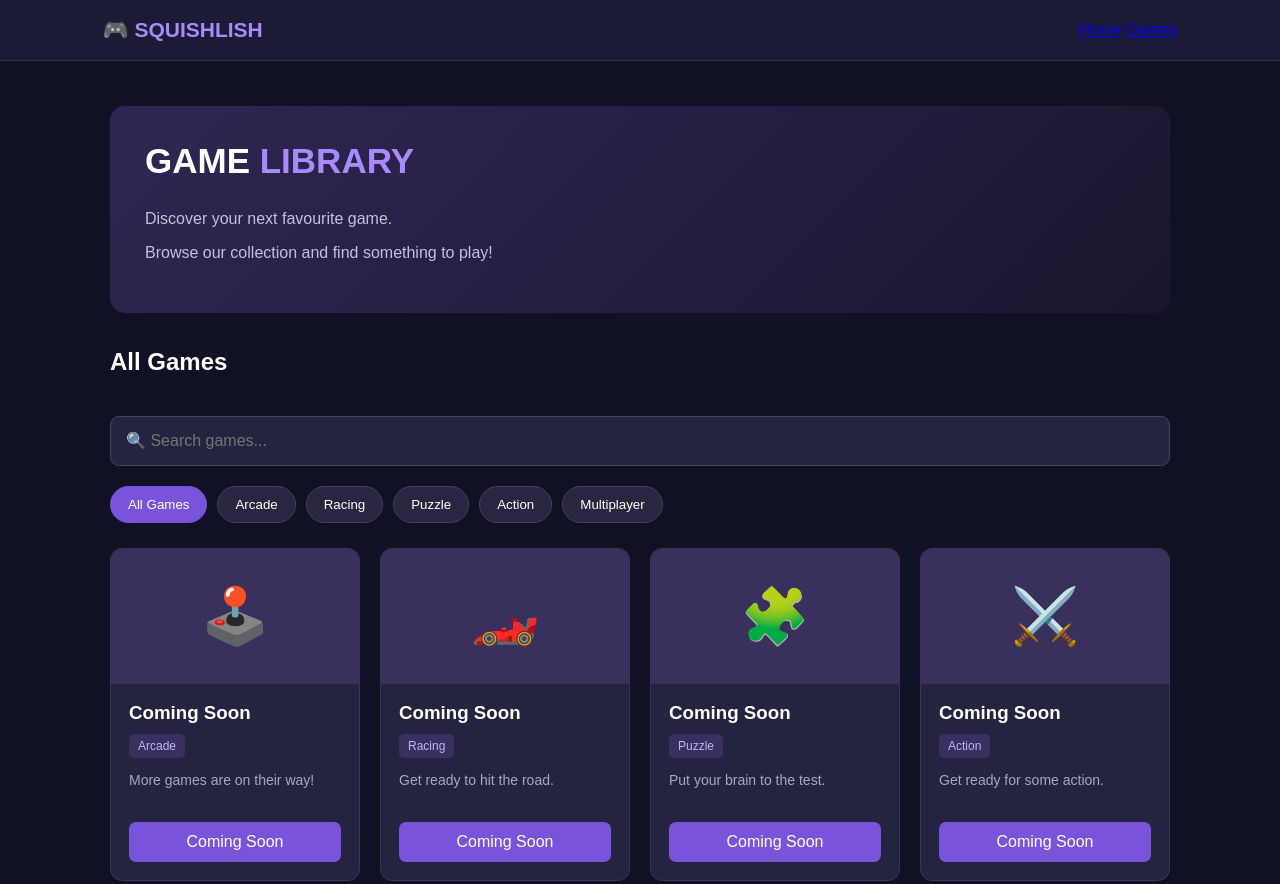
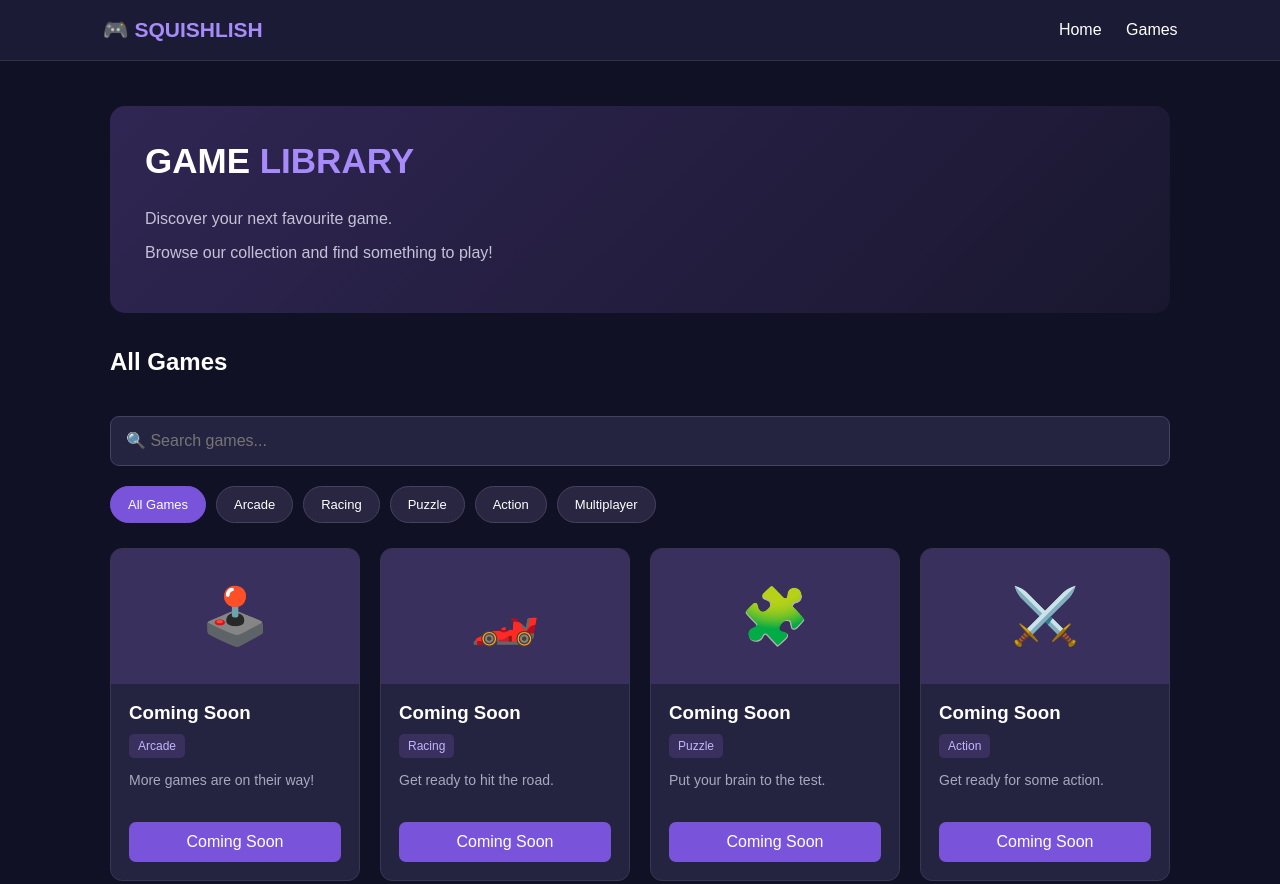
Before and after one commit to SquishLish/Squishlish_Unblocked_Games, a plain HTML site: page library.html in a window 1280 px wide. Shown: the top 884 px of the page. Drawn offline with Linux system fonts and the light colour scheme.

Commit message:
Update library.html

```diff
--- a/library.html
+++ b/library.html
@@ -33,7 +33,6 @@ header {
     text-decoration: none;
     cursor: pointer;
     display: inline-block;
-}
 }
 
 nav a {
@@ -91,6 +90,13 @@ main {
     padding: 10px 17px;
     border-radius: 20px;
     cursor: pointer;
+    font-size: 13px;
+    font-family: Arial, sans-serif;
+}
+
+.category-link {
+    text-decoration: none;
+    display: inline-block;
 }
 
 .category-btn:hover,
@@ -214,12 +220,31 @@ footer {
 >
 
 <div class="categories">
-    <button class="category-btn active" data-category="All">All Games</button>
-    <button class="category-btn" data-category="Arcade">Arcade</button>
-    <button class="category-btn" data-category="Racing">Racing</button>
-    <button class="category-btn" data-category="Puzzle">Puzzle</button>
-    <button class="category-btn" data-category="Action">Action</button>
-    <button class="category-btn" data-category="Multiplayer">Multiplayer</button>
+
+    <button class="category-btn active" data-category="All">
+        All Games
+    </button>
+
+    <button class="category-btn" data-category="Arcade">
+        Arcade
+    </button>
+
+    <a href="racing.html" class="category-btn category-link">
+        Racing
+    </a>
+
+    <a href="puzzle.html" class="category-btn category-link">
+        Puzzle
+    </a>
+
+    <button class="category-btn" data-category="Action">
+        Action
+    </button>
+
+    <button class="category-btn" data-category="Multiplayer">
+        Multiplayer
+    </button>
+
 </div>
 
 <div class="games" id="gameList">
@@ -285,7 +310,7 @@ footer {
 
 <script>
 const search = document.getElementById("search");
-const buttons = document.querySelectorAll(".category-btn");
+const buttons = document.querySelectorAll("button.category-btn");
 const games = document.querySelectorAll(".game");
 const empty = document.getElementById("empty");
 
```
